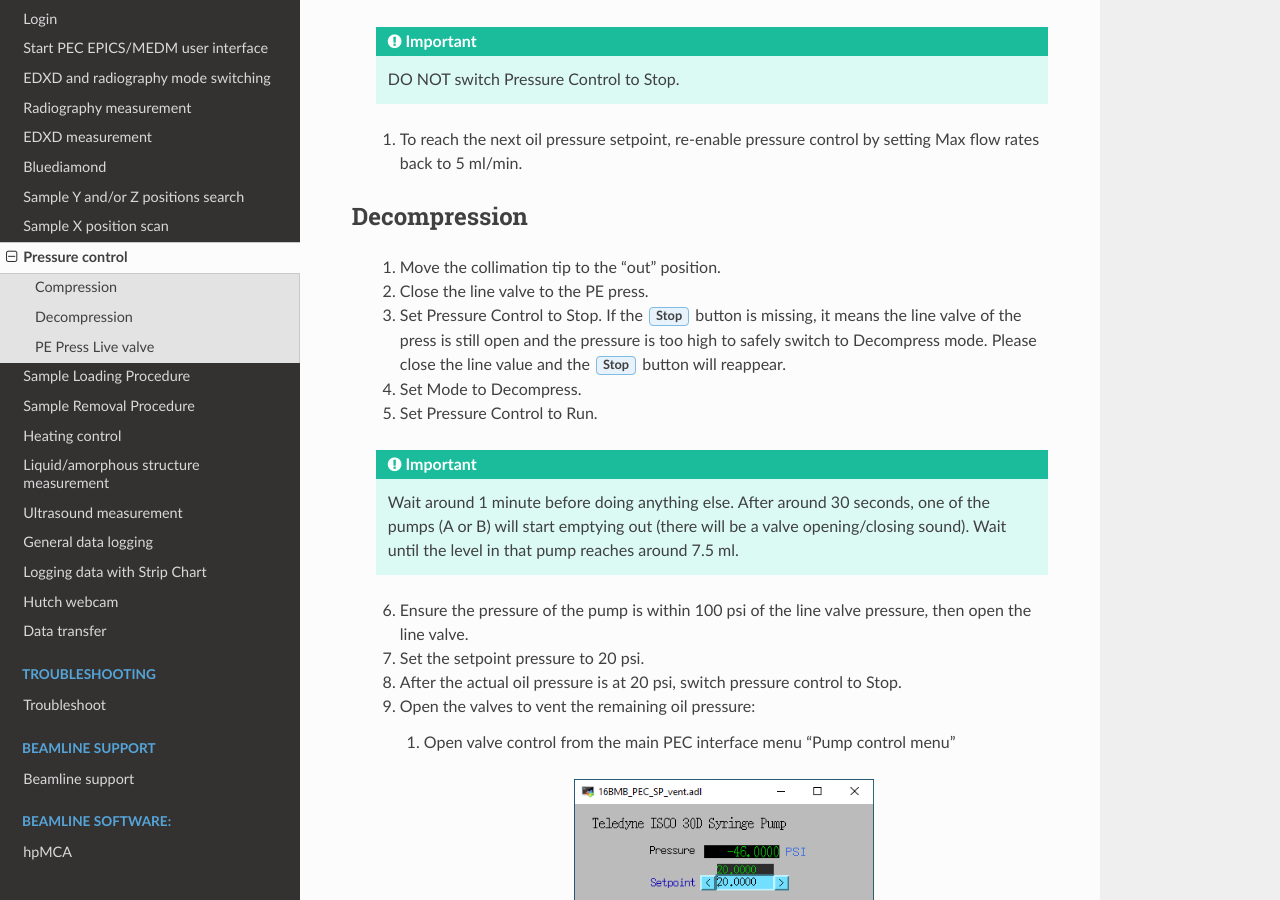
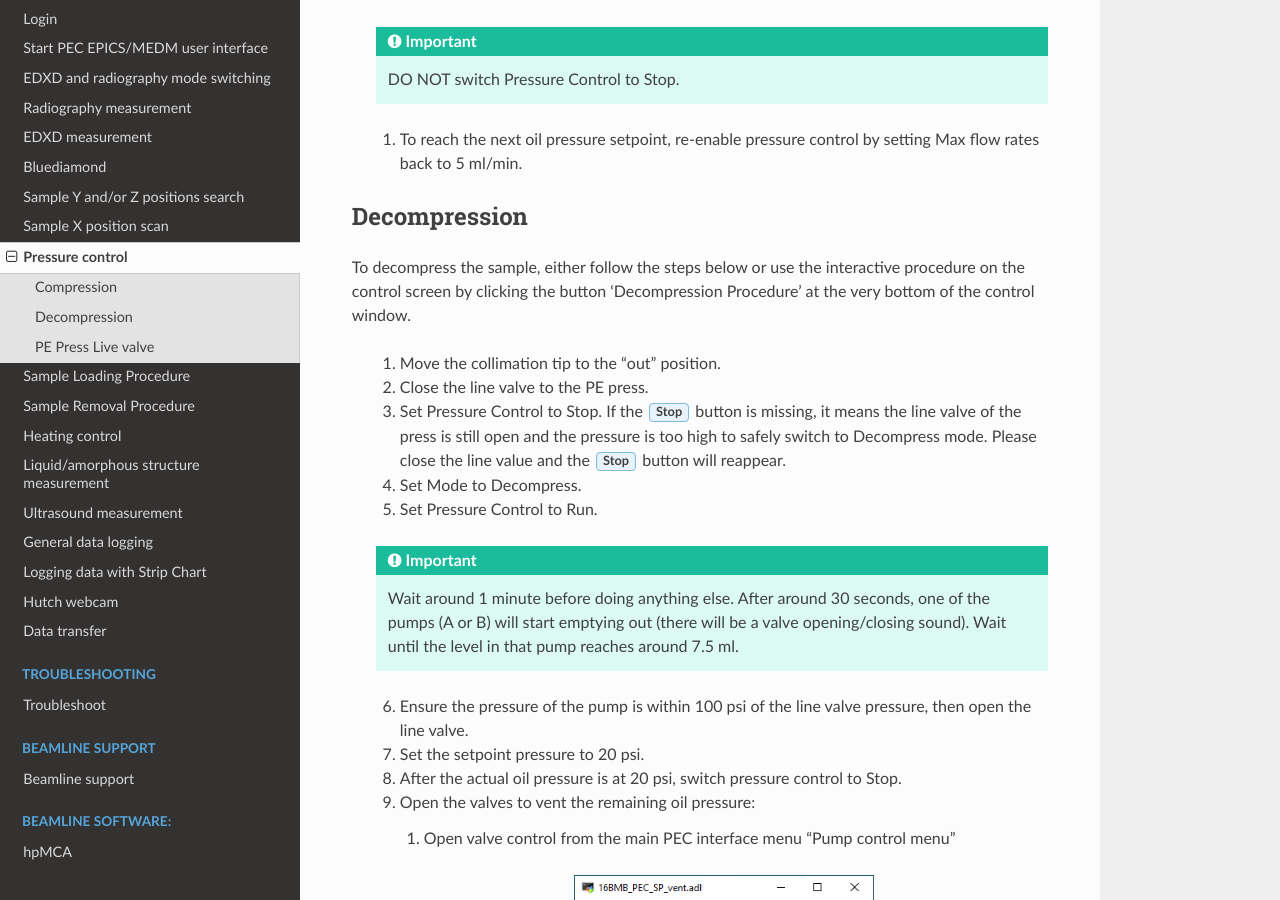
Before and after one commit to taeastmo/16BMB_manual, a Sphinx documentation site: the page built from docs/source/pressure.rst, in a window 1280 px wide and 900 px high, scrolled down 1544 px. Built offline with Sphinx 7.4.7 and the Read the Docs theme 3.1.0, drawn with Linux system fonts in a browser that asks for light colours.

Commit message:
Update pressure.rst

```diff
--- a/docs/source/pressure.rst
+++ b/docs/source/pressure.rst
@@ -50,6 +50,8 @@ Compression
 Decompression
 ^^^^^^^^^^^^^
 
+To decompress the sample, either follow the steps below or use the interactive procedure on the control screen by clicking the button 'Decompression Procedure' at the very bottom of the control window.
+
    #. Move the collimation tip to the "out" position.
    #. Close the line valve to the PE press.
    #. Set Pressure Control to Stop. If the :guilabel:`Stop` button is missing, it means the line valve of the press is still open and the pressure is too high to safely switch to Decompress mode. Please close the line value and the :guilabel:`Stop` button will reappear.
```
